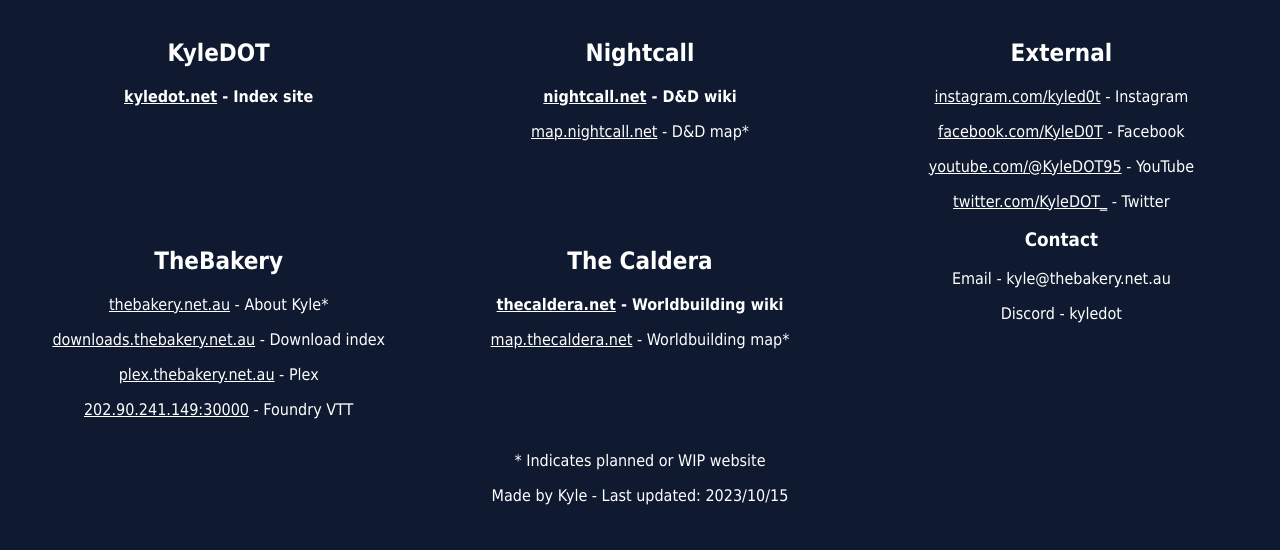
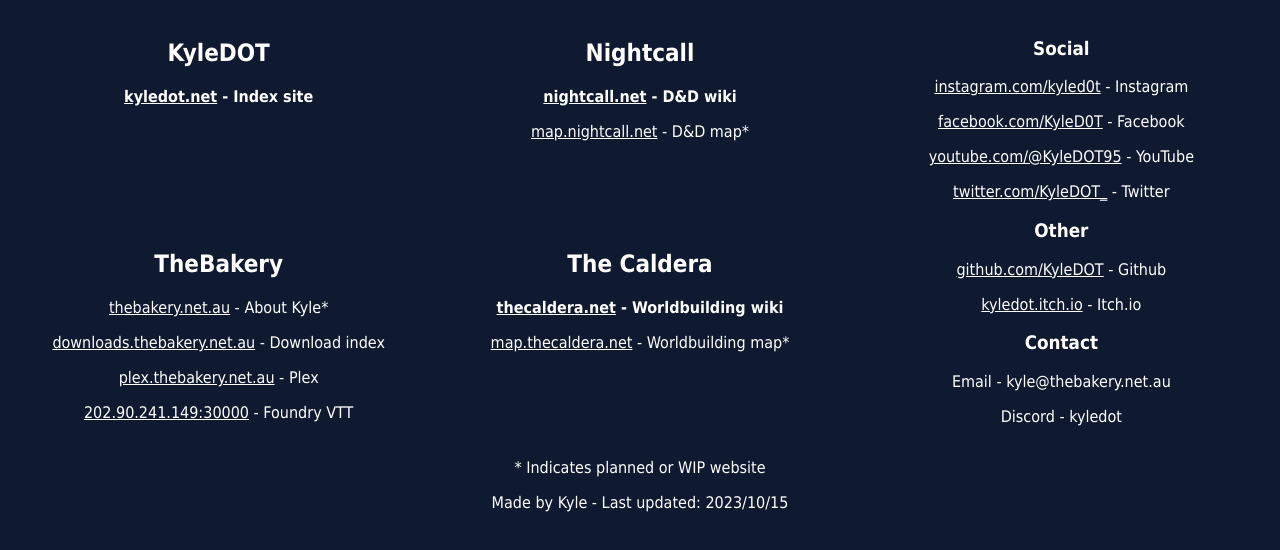
Before and after one commit to KyleDOT/kyledot.net, a plain HTML site: page index.html in a window 1280 px wide. Shown: the part 62-612 px from the top of the page. Drawn offline with Linux system fonts and the light colour scheme.

Commit message:
Added github & itch.io

```diff
--- a/index.html
+++ b/index.html
@@ -50,11 +50,14 @@
     <p><a href="https://map.thecaldera.net">map.thecaldera.net</a> - Worldbuilding map*</p>
   </div>
   <div class="external">
-    <h2>External</h2>
+    <h3>Social</h3>
     <p><a href="https://www.instagram.com/kyled0t">instagram.com/kyled0t</a> - Instagram</p>
     <p><a href="https://www.facebook.com/KyleD0T">facebook.com/KyleD0T</a> - Facebook</p>
     <p><a href="https://www.youtube.com/@KyleDOT95">youtube.com/@KyleDOT95</a> - YouTube</p>
     <p><a href="https://www.twitter.com/KyleDOT_">twitter.com/KyleDOT_</a> - Twitter</p>
+    <h3>Other</h3>
+    <p><a href="https://github.com/KyleDOT">github.com/KyleDOT</a> - Github</p>
+    <p><a href="https://kyledot.itch.io/">kyledot.itch.io</a> - Itch.io</p>
     <h3>Contact</h3>
     <p>Email - kyle@thebakery.net.au</p>
     <p>Discord - kyledot</p>
```
